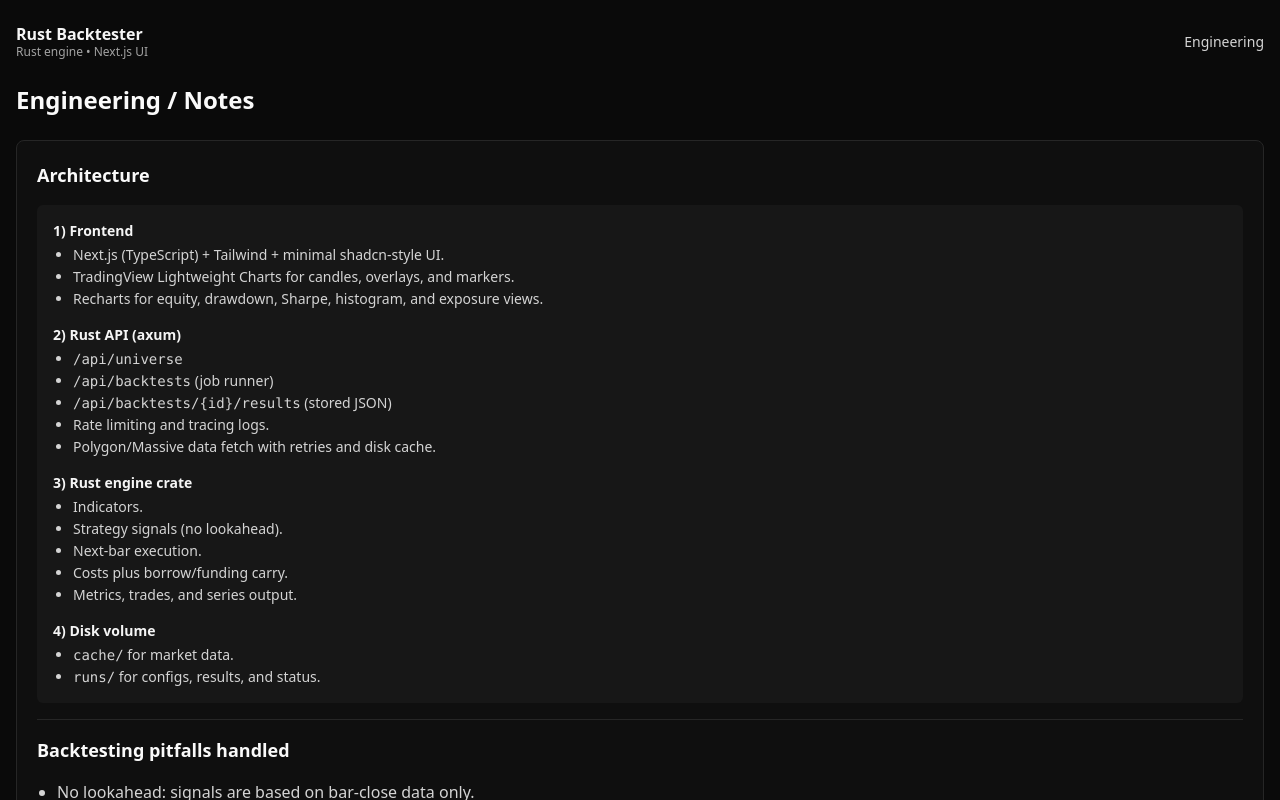
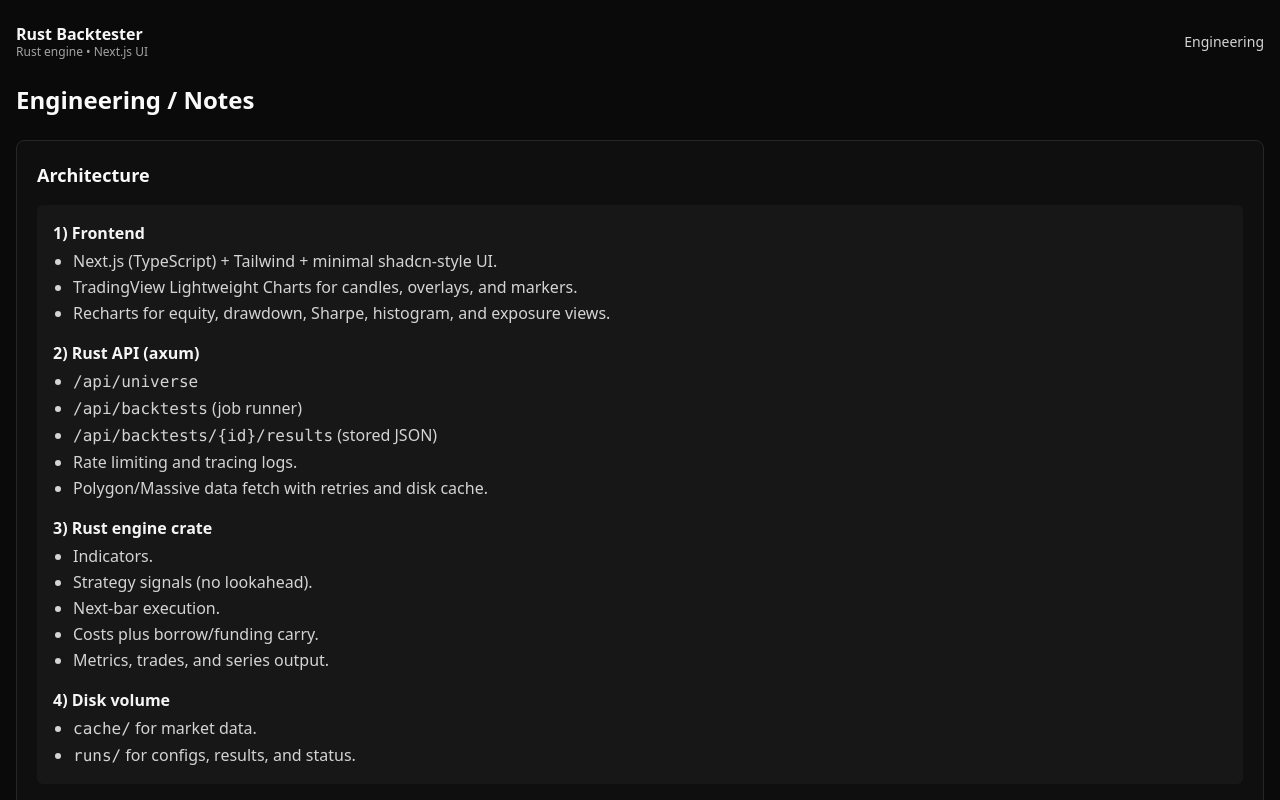
Before and after one commit to brubrudsi/rust-backtester, a Next.js app in the folder frontend/: page /engineering in a window 1280 px wide. Shown: the top 800 px of the page. Built offline with nearby package versions, Linux system fonts and the light colour scheme.

Commit message:
Match Architecture section font size on engineering page

```diff
--- a/frontend/app/engineering/page.tsx
+++ b/frontend/app/engineering/page.tsx
@@ -8,7 +8,7 @@ export default function EngineeringPage() {
 
       <Card className="p-5 space-y-4">
         <h2 className="text-lg font-semibold">Architecture</h2>
-        <div className="text-sm text-neutral-200 bg-neutral-900 p-4 rounded-md space-y-4">
+        <div className="text-neutral-200 bg-neutral-900 p-4 rounded-md space-y-4">
           <section className="space-y-1">
             <h3 className="font-semibold text-neutral-100">1) Frontend</h3>
             <ul className="list-disc pl-5 text-neutral-300 space-y-0.5">
```
